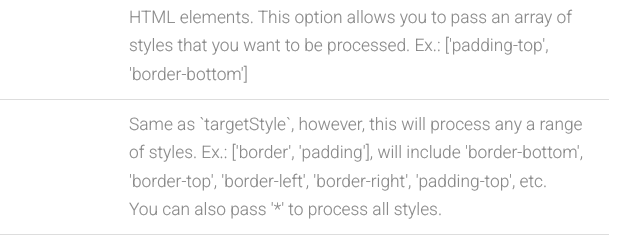
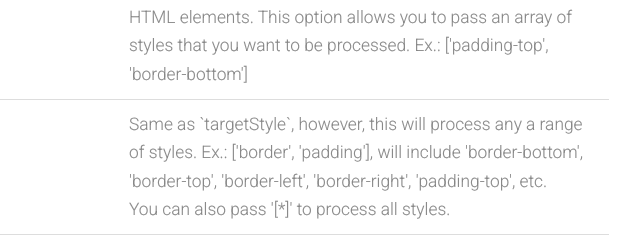
Before and after one commit to crabbly/Print.js, a plain HTML site: page index.html in a window 1280 px wide. Shown: the part 9470-9712 px from the top of the page, 511-1151 px from the left. Drawn offline with Linux system fonts and the light colour scheme.

Commit message:
fix typo

```diff
--- a/index.html
+++ b/index.html
@@ -511,7 +511,7 @@
 							<div class="grid-row">
 								<div class="g1">targetStyles</div>
 								<div class="g1">null</div>
-								<div class="g2">Same as `targetStyle`, however, this will process any a range of styles. Ex.: ['border', 'padding'], will include 'border-bottom', 'border-top', 'border-left', 'border-right', 'padding-top', etc. <br/>You can also pass '*' to process all styles.</div>
+								<div class="g2">Same as `targetStyle`, however, this will process any a range of styles. Ex.: ['border', 'padding'], will include 'border-bottom', 'border-top', 'border-left', 'border-right', 'padding-top', etc. <br/>You can also pass '[*]' to process all styles.</div>
 							</div>
 							<div class="grid-row">
 								<div class="g1">properties</div>
```
